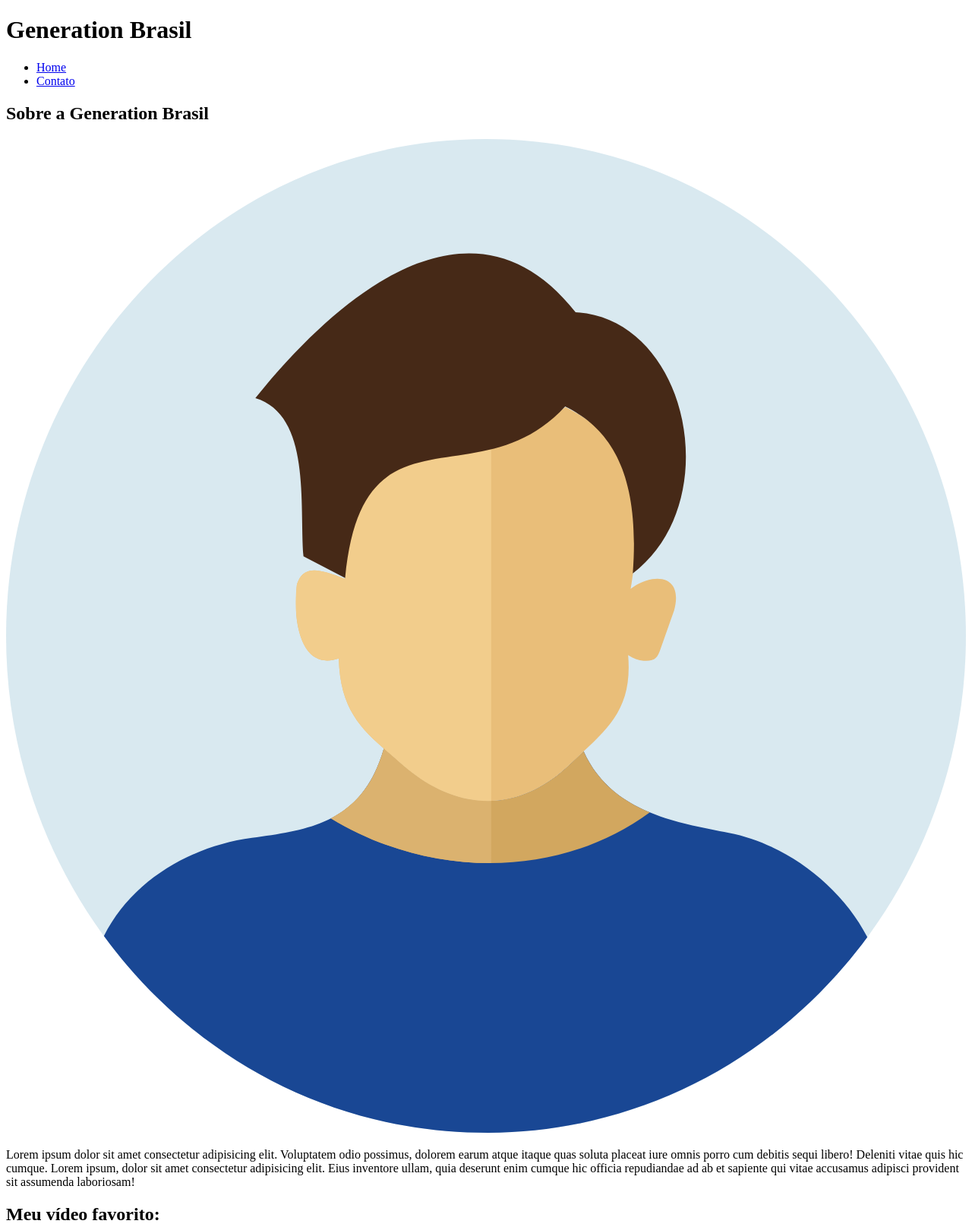
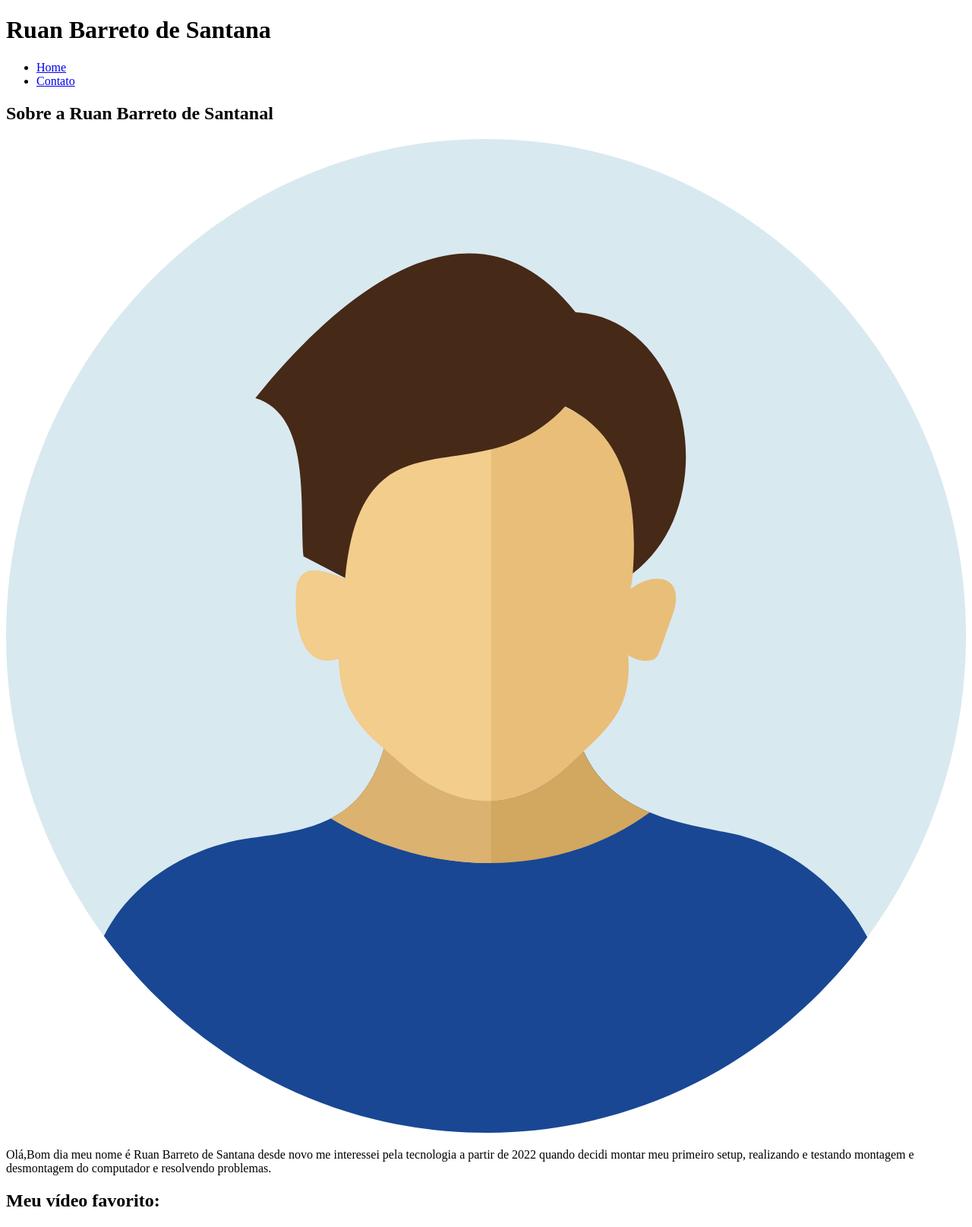
Before and after one commit to BarretoRuan/HTML, a plain HTML site: page index.html in a window 1280 px wide. Shown: the top 1615 px of the page at 76% size. Drawn offline with Linux system fonts and the light colour scheme; grey boxes are pictures that could not be loaded.

Commit message:
Criação do index.html e contato.html

```diff
--- a/index.html
+++ b/index.html
@@ -5,7 +5,7 @@
   <meta charset="UTF-8">
   <meta name="viewport" content="width=device-width, initial-scale=1.0">
   <meta name="description" content="Projeto Portfólio">
-  <meta name="author" content="Generation Brasil">
+  <meta name="author" content="Ruan Barreto de Santana">
   <meta name="keywords" content="HTML, CSS, JavaScript">
   <title>Meu Perfil</title>
 </head>
@@ -18,7 +18,7 @@
       <!-- Titulo do Cabeçalho -->
       <div id="titulo">
         <!-- Seu nome -->
-        <h1>Generation Brasil</h1>
+        <h1>Ruan Barreto de Santana</h1>
       </div>
 
       <!-- Conteudo do Menu da Página (header) -->
@@ -46,7 +46,7 @@
     <section id="about">
 
       <!-- Título da Seção -->
-      <h2>Sobre a Generation Brasil</h2>
+      <h2>Sobre a Ruan Barreto de Santanal</h2>
 
       <!-- Conteúdo da Seção -->
       <div id="conteudo">
@@ -57,15 +57,9 @@
         <!-- Texto sobre o criador do conteúdo -->
         <article id="sobre_texto">
           <p>
-            Lorem ipsum dolor sit amet consectetur adipisicing
-            elit. Voluptatem odio possimus, dolorem earum atque
-            itaque quas soluta placeat iure omnis porro cum
-            debitis sequi libero! Deleniti vitae quis hic
-            cumque. Lorem ipsum, dolor sit amet consectetur
-            adipisicing elit. Eius inventore ullam, quia
-            deserunt enim cumque hic officia repudiandae ad ab
-            et sapiente qui vitae accusamus adipisci provident
-            sit assumenda laboriosam!
+            Olá,Bom dia meu nome é Ruan Barreto de Santana
+            desde novo me interessei pela tecnologia a partir de 2022 quando decidi montar meu primeiro setup,
+            realizando e testando montagem e desmontagem do computador e resolvendo problemas.
           </p>
         </article>
       </div>
@@ -92,20 +86,20 @@
     <!-- Seção de Contato - Redes Sociais-->
     <section id="redes_sociais">
 
-      <a href="">
+      <a href="https://www.linkedin.com/in/ruan-barreto-02">
         <img src="assets/img/linkedin.svg" alt="LinkedIn" />
       </a>
-      <a href="">
+      <a href="https://github.com/BarretoRuan?tab=repositories">
         <img src="assets/img/github.svg" alt="Github" />
       </a>
-      <a href="">
+      <a href="https://www.instagram.com/_ruan_bs/">
         <img src="assets/img/instagram.svg" alt="Instagram" />
       </a>
 
     </section>
 
     <h3>
-      Feito com 🧡 por Generation Brasil - 2024
+      Feito com 🧡 por Ruan Barreto de Santana - 2024
     </h3>
 
   </footer>
```
Also changed, not shown: contato.html (+3 -3 lines).
